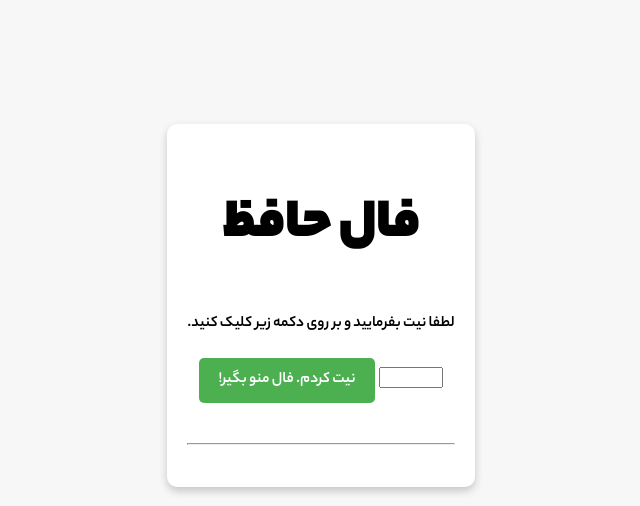
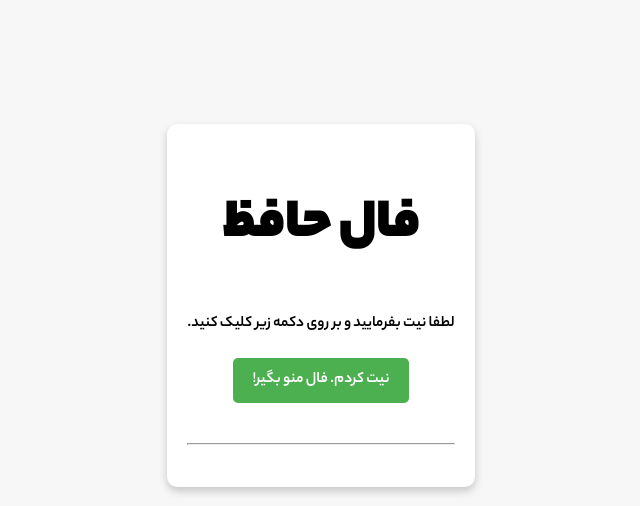
Before and after one commit to thekourox/Funito, a website: page view/fal.html in a window 1280 px wide. Shown: the top 506 px of the page, without its empty margins (319-959 px from the left). Drawn offline with Linux system fonts and the light colour scheme.

Commit message:
fix error 404

```diff
--- a/view/fal.html
+++ b/view/fal.html
@@ -12,7 +12,6 @@
     <div id="container">
         <h1>فال حافظ</h1>
         <h4>لطفا نیت بفرمایید و بر روی دکمه زیر کلیک کنید.</h4>
-        <input type="number" id="falNumber" min="1" max="200" required>
         <button id="getFal" onclick="getFal()">نیت کردم. فال منو بگیر!</button>
         <button id="backButton" style="display: none;">دمت گرم</button>
         <h4 id="falTitle"></h4>
```
